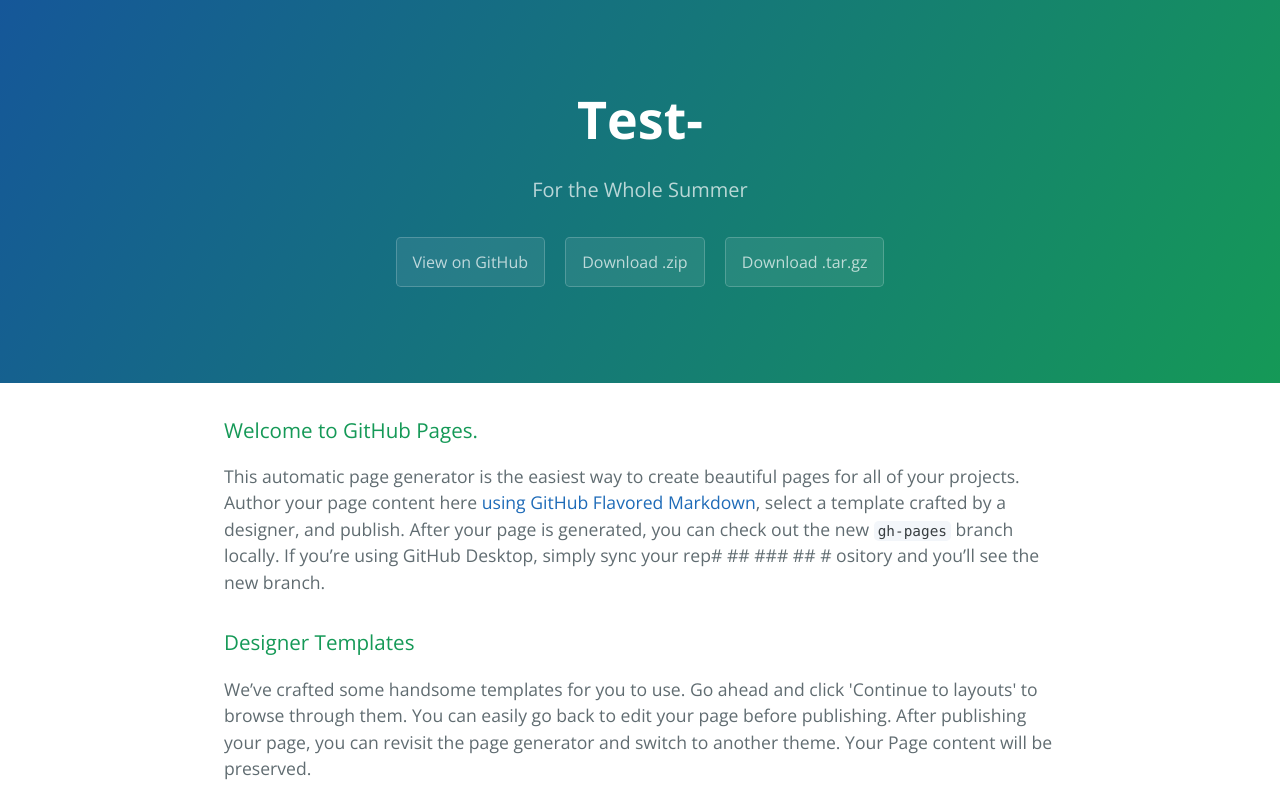
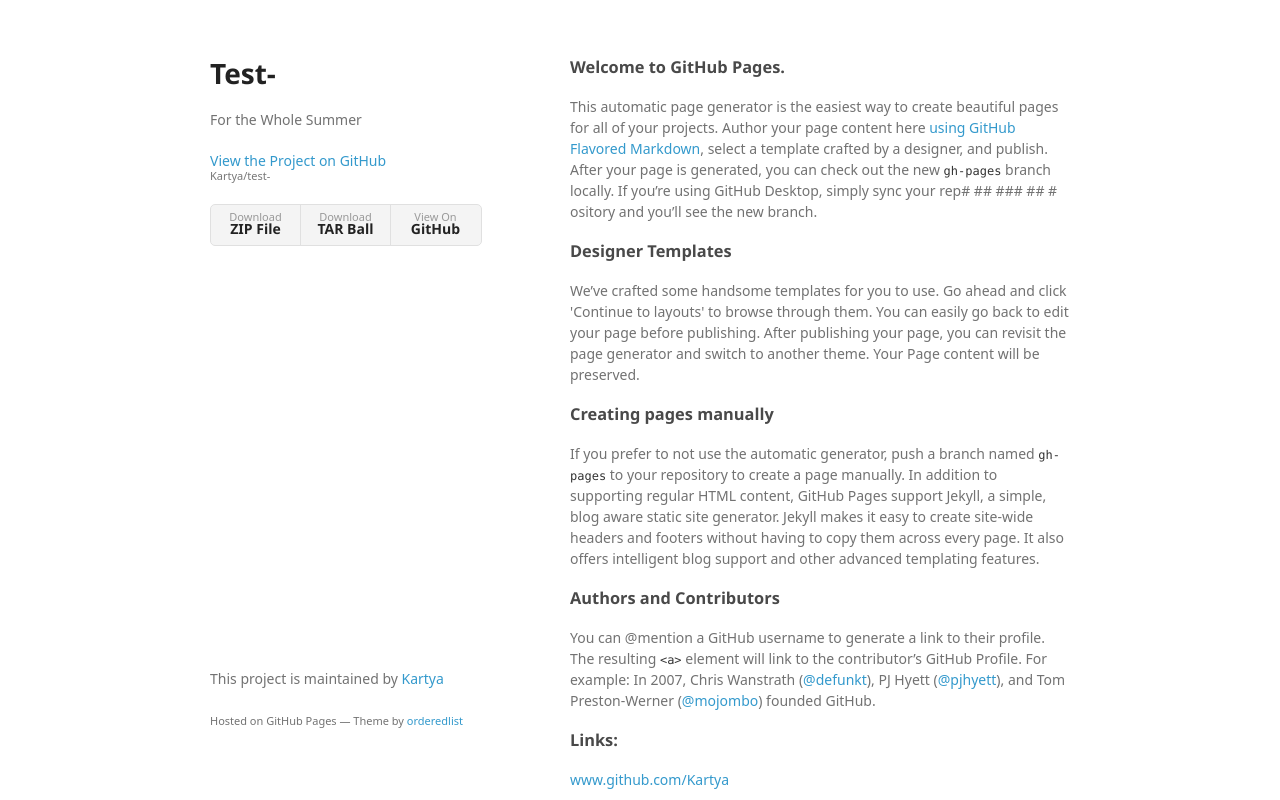
Before and after one commit to Kartya/test-, a plain HTML site: page index.html in a window 1280 px wide. Shown: the top 800 px of the page. Drawn offline with nearby package versions, Linux system fonts and the light colour scheme; a web font is replaced by a local one.

Commit message:
Create gh-pages branch via GitHub

```diff
--- a/index.html
+++ b/index.html
@@ -1,25 +1,34 @@
-<!DOCTYPE html>
-<html lang="en-us">
+<!doctype html>
+<html>
   <head>
-    <meta charset="UTF-8">
+    <meta charset="utf-8">
+    <meta http-equiv="X-UA-Compatible" content="chrome=1">
     <title>Test- by Kartya</title>
-    <meta name="viewport" content="width=device-width, initial-scale=1">
-    <link rel="stylesheet" type="text/css" href="stylesheets/normalize.css" media="screen">
-    <link href='https://fonts.googleapis.com/css?family=Open+Sans:400,700' rel='stylesheet' type='text/css'>
-    <link rel="stylesheet" type="text/css" href="stylesheets/stylesheet.css" media="screen">
-    <link rel="stylesheet" type="text/css" href="stylesheets/github-light.css" media="screen">
+
+    <link rel="stylesheet" href="stylesheets/styles.css">
+    <link rel="stylesheet" href="stylesheets/github-light.css">
+    <meta name="viewport" content="width=device-width">
+    <!--[if lt IE 9]>
+    <script src="//html5shiv.googlecode.com/svn/trunk/html5.js"></script>
+    <![endif]-->
   </head>
   <body>
-    <section class="page-header">
-      <h1 class="project-name">Test-</h1>
-      <h2 class="project-tagline">For the Whole Summer </h2>
-      <a href="https://github.com/Kartya/test-" class="btn">View on GitHub</a>
-      <a href="https://github.com/Kartya/test-/zipball/master" class="btn">Download .zip</a>
-      <a href="https://github.com/Kartya/test-/tarball/master" class="btn">Download .tar.gz</a>
-    </section>
+    <div class="wrapper">
+      <header>
+        <h1>Test-</h1>
+        <p>For the Whole Summer </p>
 
-    <section class="main-content">
-      <h3>
+        <p class="view"><a href="https://github.com/Kartya/test-">View the Project on GitHub <small>Kartya/test-</small></a></p>
+
+
+        <ul>
+          <li><a href="https://github.com/Kartya/test-/zipball/master">Download <strong>ZIP File</strong></a></li>
+          <li><a href="https://github.com/Kartya/test-/tarball/master">Download <strong>TAR Ball</strong></a></li>
+          <li><a href="https://github.com/Kartya/test-">View On <strong>GitHub</strong></a></li>
+        </ul>
+      </header>
+      <section>
+        <h3>
 <a id="welcome-to-github-pages" class="anchor" href="#welcome-to-github-pages" aria-hidden="true"><span aria-hidden="true" class="octicon octicon-link"></span></a>Welcome to GitHub Pages.</h3>
 
 <p>This automatic page generator is the easiest way to create beautiful pages for all of your projects. Author your page content here <a href="https://guides.github.com/features/mastering-markdown/">using GitHub Flavored Markdown</a>, select a template crafted by a designer, and publish. After your page is generated, you can check out the new <code>gh-pages</code> branch locally. If you’re using GitHub Desktop, simply sync your rep# ## ### ## # ository and you’ll see the new branch.</p>
@@ -48,15 +57,13 @@
 <a id="support-or-contact" class="anchor" href="#support-or-contact" aria-hidden="true"><span aria-hidden="true" class="octicon octicon-link"></span></a>Support or Contact</h3>
 
 <p>Having trouble with Pages? Check out our <a href="https://help.github.com/pages">documentation</a> or <a href="https://github.com/contact">contact support</a> and we’ll help you sort it out.</p>
-
-      <footer class="site-footer">
-        <span class="site-footer-owner"><a href="https://github.com/Kartya/test-">Test-</a> is maintained by <a href="https://github.com/Kartya">Kartya</a>.</span>
-
-        <span class="site-footer-credits">This page was generated by <a href="https://pages.github.com">GitHub Pages</a> using the <a href="https://github.com/jasonlong/cayman-theme">Cayman theme</a> by <a href="https://twitter.com/jasonlong">Jason Long</a>.</span>
+      </section>
+      <footer>
+        <p>This project is maintained by <a href="https://github.com/Kartya">Kartya</a></p>
+        <p><small>Hosted on GitHub Pages &mdash; Theme by <a href="https://github.com/orderedlist">orderedlist</a></small></p>
       </footer>
-
-    </section>
-
+    </div>
+    <script src="javascripts/scale.fix.js"></script>
 
   </body>
 </html>
--- /dev/null
+++ b/javascripts/scale.fix.js
@@ -0,0 +1,17 @@
+var metas = document.getElementsByTagName('meta');
+var i;
+if (navigator.userAgent.match(/iPhone/i)) {
+  for (i=0; i<metas.length; i++) {
+    if (metas[i].name == "viewport") {
+      metas[i].content = "width=device-width, minimum-scale=1.0, maximum-scale=1.0";
+    }
+  }
+  document.addEventListener("gesturestart", gestureStart, false);
+}
+function gestureStart() {
+  for (i=0; i<metas.length; i++) {
+    if (metas[i].name == "viewport") {
+      metas[i].content = "width=device-width, minimum-scale=0.25, maximum-scale=1.6";
+    }
+  }
+}
--- /dev/null
+++ b/stylesheets/styles.css
@@ -0,0 +1,324 @@
+@font-face {
+  font-family: 'Noto Sans';
+  font-weight: 400;
+  font-style: normal;
+  src: url('../fonts/Noto-Sans-regular/Noto-Sans-regular.eot');
+  src: url('../fonts/Noto-Sans-regular/Noto-Sans-regular.eot?#iefix') format('embedded-opentype'),
+       local('Noto Sans'),
+       local('Noto-Sans-regular'),
+       url('../fonts/Noto-Sans-regular/Noto-Sans-regular.woff2') format('woff2'),
+       url('../fonts/Noto-Sans-regular/Noto-Sans-regular.woff') format('woff'),
+       url('../fonts/Noto-Sans-regular/Noto-Sans-regular.ttf') format('truetype'),
+       url('../fonts/Noto-Sans-regular/Noto-Sans-regular.svg#NotoSans') format('svg');
+}
+
+@font-face {
+  font-family: 'Noto Sans';
+  font-weight: 700;
+  font-style: normal;
+  src: url('../fonts/Noto-Sans-700/Noto-Sans-700.eot');
+  src: url('../fonts/Noto-Sans-700/Noto-Sans-700.eot?#iefix') format('embedded-opentype'),
+       local('Noto Sans Bold'),
+       local('Noto-Sans-700'),
+       url('../fonts/Noto-Sans-700/Noto-Sans-700.woff2') format('woff2'),
+       url('../fonts/Noto-Sans-700/Noto-Sans-700.woff') format('woff'),
+       url('../fonts/Noto-Sans-700/Noto-Sans-700.ttf') format('truetype'),
+       url('../fonts/Noto-Sans-700/Noto-Sans-700.svg#NotoSans') format('svg');
+}
+
+@font-face {
+  font-family: 'Noto Sans';
+  font-weight: 400;
+  font-style: italic;
+  src: url('../fonts/Noto-Sans-italic/Noto-Sans-italic.eot');
+  src: url('../fonts/Noto-Sans-italic/Noto-Sans-italic.eot?#iefix') format('embedded-opentype'),
+       local('Noto Sans Italic'),
+       local('Noto-Sans-italic'),
+       url('../fonts/Noto-Sans-italic/Noto-Sans-italic.woff2') format('woff2'),
+       url('../fonts/Noto-Sans-italic/Noto-Sans-italic.woff') format('woff'),
+       url('../fonts/Noto-Sans-italic/Noto-Sans-italic.ttf') format('truetype'),
+       url('../fonts/Noto-Sans-italic/Noto-Sans-italic.svg#NotoSans') format('svg');
+}
+
+@font-face {
+  font-family: 'Noto Sans';
+  font-weight: 700;
+  font-style: italic;
+  src: url('../fonts/Noto-Sans-700italic/Noto-Sans-700italic.eot');
+  src: url('../fonts/Noto-Sans-700italic/Noto-Sans-700italic.eot?#iefix') format('embedded-opentype'),
+       local('Noto Sans Bold Italic'),
+       local('Noto-Sans-700italic'),
+       url('../fonts/Noto-Sans-700italic/Noto-Sans-700italic.woff2') format('woff2'),
+       url('../fonts/Noto-Sans-700italic/Noto-Sans-700italic.woff') format('woff'),
+       url('../fonts/Noto-Sans-700italic/Noto-Sans-700italic.ttf') format('truetype'),
+       url('../fonts/Noto-Sans-700italic/Noto-Sans-700italic.svg#NotoSans') format('svg');
+}
+
+body {
+  background-color: #fff;
+  padding:50px;
+  font: 14px/1.5 "Noto Sans", "Helvetica Neue", Helvetica, Arial, sans-serif;
+  color:#727272;
+  font-weight:400;
+}
+
+h1, h2, h3, h4, h5, h6 {
+  color:#222;
+  margin:0 0 20px;
+}
+
+p, ul, ol, table, pre, dl {
+  margin:0 0 20px;
+}
+
+h1, h2, h3 {
+  line-height:1.1;
+}
+
+h1 {
+  font-size:28px;
+}
+
+h2 {
+  color:#393939;
+}
+
+h3, h4, h5, h6 {
+  color:#494949;
+}
+
+a {
+  color:#39c;
+  text-decoration:none;
+}
+
+a:hover {
+  color:#069;
+}
+
+a small {
+  font-size:11px;
+  color:#777;
+  margin-top:-0.3em;
+  display:block;
+}
+
+a:hover small {
+  color:#777;
+}
+
+.wrapper {
+  width:860px;
+  margin:0 auto;
+}
+
+blockquote {
+  border-left:1px solid #e5e5e5;
+  margin:0;
+  padding:0 0 0 20px;
+  font-style:italic;
+}
+
+code, pre {
+  font-family:Monaco, Bitstream Vera Sans Mono, Lucida Console, Terminal, Consolas, Liberation Mono, DejaVu Sans Mono, Courier New, monospace;
+  color:#333;
+  font-size:12px;
+}
+
+pre {
+  padding:8px 15px;
+  background: #f8f8f8;
+  border-radius:5px;
+  border:1px solid #e5e5e5;
+  overflow-x: auto;
+}
+
+table {
+  width:100%;
+  border-collapse:collapse;
+}
+
+th, td {
+  text-align:left;
+  padding:5px 10px;
+  border-bottom:1px solid #e5e5e5;
+}
+
+dt {
+  color:#444;
+  font-weight:700;
+}
+
+th {
+  color:#444;
+}
+
+img {
+  max-width:100%;
+}
+
+header {
+  width:270px;
+  float:left;
+  position:fixed;
+  -webkit-font-smoothing:subpixel-antialiased;
+}
+
+header ul {
+  list-style:none;
+  height:40px;
+  padding:0;
+  background: #f4f4f4;
+  border-radius:5px;
+  border:1px solid #e0e0e0;
+  width:270px;
+}
+
+header li {
+  width:89px;
+  float:left;
+  border-right:1px solid #e0e0e0;
+  height:40px;
+}
+
+header li:first-child a {
+  border-radius:5px 0 0 5px;
+}
+
+header li:last-child a {
+  border-radius:0 5px 5px 0;
+}
+
+header ul a {
+  line-height:1;
+  font-size:11px;
+  color:#999;
+  display:block;
+  text-align:center;
+  padding-top:6px;
+  height:34px;
+}
+
+header ul a:hover {
+  color:#999;
+}
+
+header ul a:active {
+  background-color:#f0f0f0;
+}
+
+strong {
+  color:#222;
+  font-weight:700;
+}
+
+header ul li + li + li {
+  border-right:none;
+  width:89px;
+}
+
+header ul a strong {
+  font-size:14px;
+  display:block;
+  color:#222;
+}
+
+section {
+  width:500px;
+  float:right;
+  padding-bottom:50px;
+}
+
+small {
+  font-size:11px;
+}
+
+hr {
+  border:0;
+  background:#e5e5e5;
+  height:1px;
+  margin:0 0 20px;
+}
+
+footer {
+  width:270px;
+  float:left;
+  position:fixed;
+  bottom:50px;
+  -webkit-font-smoothing:subpixel-antialiased;
+}
+
+@media print, screen and (max-width: 960px) {
+
+  div.wrapper {
+    width:auto;
+    margin:0;
+  }
+
+  header, section, footer {
+    float:none;
+    position:static;
+    width:auto;
+  }
+
+  header {
+    padding-right:320px;
+  }
+
+  section {
+    border:1px solid #e5e5e5;
+    border-width:1px 0;
+    padding:20px 0;
+    margin:0 0 20px;
+  }
+
+  header a small {
+    display:inline;
+  }
+
+  header ul {
+    position:absolute;
+    right:50px;
+    top:52px;
+  }
+}
+
+@media print, screen and (max-width: 720px) {
+  body {
+    word-wrap:break-word;
+  }
+
+  header {
+    padding:0;
+  }
+
+  header ul, header p.view {
+    position:static;
+  }
+
+  pre, code {
+    word-wrap:normal;
+  }
+}
+
+@media print, screen and (max-width: 480px) {
+  body {
+    padding:15px;
+  }
+
+  header ul {
+    width:99%;
+  }
+
+  header li, header ul li + li + li {
+    width:33%;
+  }
+}
+
+@media print {
+  body {
+    padding:0.4in;
+    font-size:12pt;
+    color:#444;
+  }
+}
```
